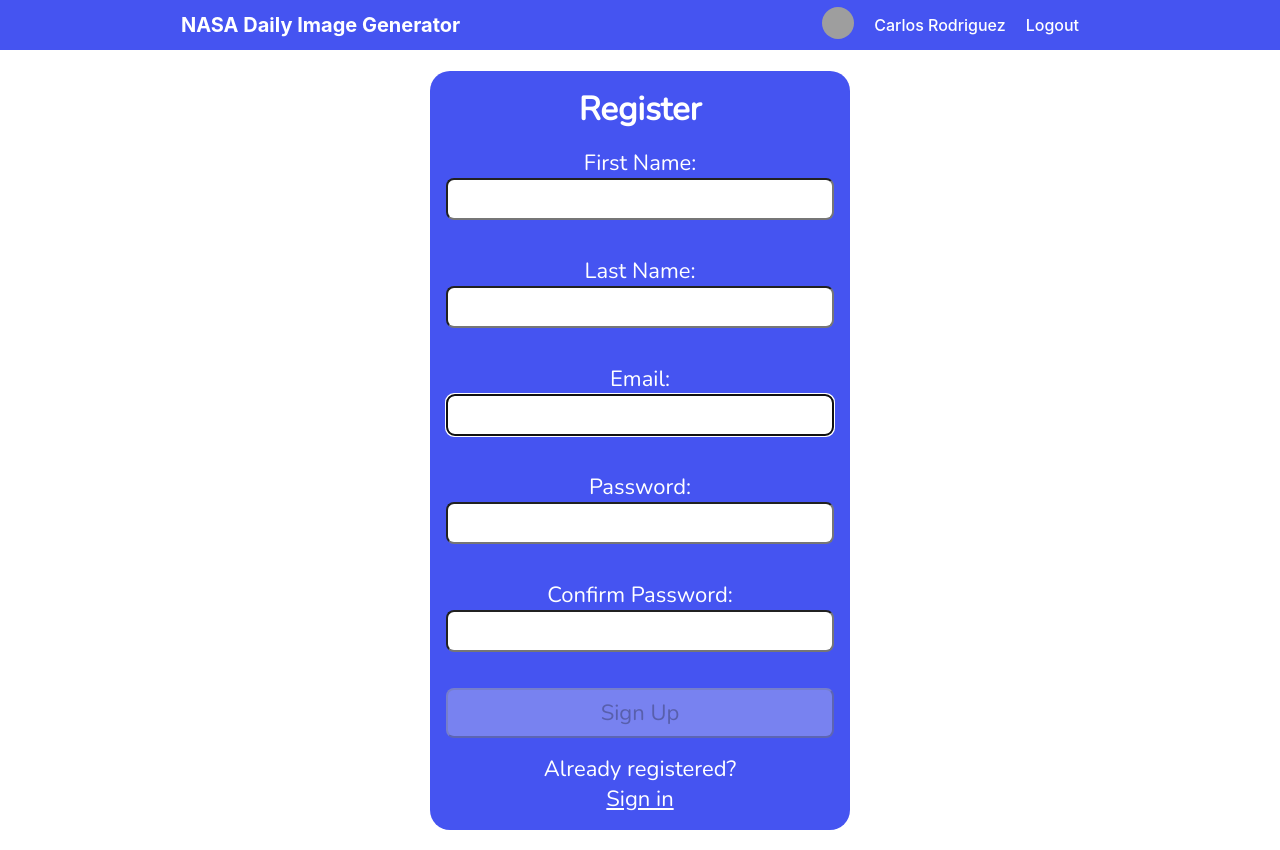
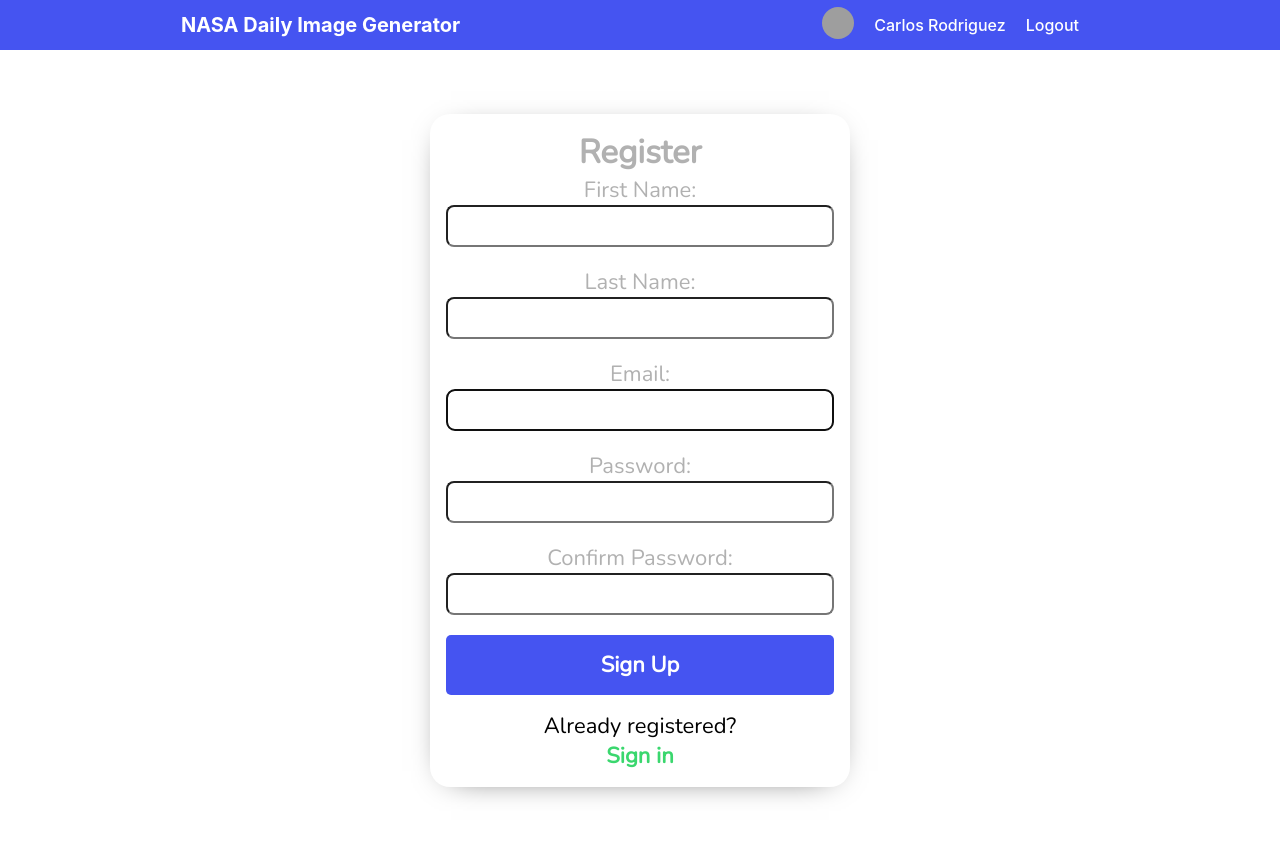
Before and after one commit to Crod7/NASA_Image_Generator_With_Auto0, a React (Create React App) app in the folder frontend/: page /register in a window 1280 px wide. Built offline with nearby package versions, Linux system fonts and the light colour scheme; grey boxes are pictures that could not be loaded.

Commit message:
Finished the CSS of Login and Register pages.

```diff
--- a/frontend/src/css/index.css
+++ b/frontend/src/css/index.css
@@ -7,6 +7,7 @@
   --buttonBackground: white;
   --primaryFont: white;
   --secondaryFont: rgb(177, 177, 177);
+  --blackFont: black;
 }
 
 body {
--- a/frontend/src/css/login.css
+++ b/frontend/src/css/login.css
@@ -10,9 +10,9 @@
     min-height: 400px;
     width: 60%;
     height: 75%;
-    -webkit-box-shadow: 0px 5px 33px -21px rgba(66, 68, 90, 1);
-    -moz-box-shadow: 0px 5px 33px -21px rgba(66, 68, 90, 1);
-    box-shadow: 0px 5px 33px -21px rgba(66, 68, 90, 1);
+    -webkit-box-shadow: 0px 5px 33px -21px rgb(0, 0, 0);
+    -moz-box-shadow: 0px 5px 33px -21px rgb(0, 0, 0);
+    box-shadow: 0px 5px 33px -21px rgb(0, 0, 0);
     display: flex;
     align-items: center;
     flex-direction: column;
@@ -24,6 +24,7 @@
     height: 30%;
     margin-top: 50px;
 }
+
 .bottom-section {
     order: 2;
     height: 70%;
@@ -49,7 +50,7 @@
 }
 
 .or {
-    border: 2px solid lightgray;
+    border: 2px solid var(--secondaryFont);
     border-radius: 50%;
     padding: 10px;
     color: gray;
@@ -60,7 +61,7 @@
 .line {
     width: 2px;
     height: 70%;
-    background-color: lightgray;
+    background-color: var(--secondaryFont);
     position: absolute;
     top: 0;
     bottom: 0;
@@ -71,8 +72,8 @@
 }
 
 .login-button {
-    width: 150px;
-    padding: 15px 25px;
+    width: 100%;
+    padding: 15px 25% 15px 25%;
     border-radius: 5px;
     color: var(--accent);
     display: flex;
@@ -82,6 +83,17 @@
     cursor: pointer;
     background-color: var(--buttonBackground);
     border: 2px solid var(--accent)
+}
+
+.login-submit {
+    width: 100%;
+    background-color: var(--secondary);
+    color: var(--primaryFont);
+    font-weight: bold;
+    border: none;
+    cursor: pointer;
+    padding: 15px 20px;
+    border-radius: 5px;
 }
 
 .icon {
@@ -96,16 +108,6 @@
     margin-bottom: 20px;
 }
 
-.submit {
-    width: 200px;
-    background-color: var(--secondary);
-    color: var(--primaryFont);
-    font-weight: bold;
-    border: none;
-    padding: 15px 20px;
-    border-radius: 5px;
-}
-
 .login-title {
     color: var(--secondaryFont);
 }
--- a/frontend/src/css/register.css
+++ b/frontend/src/css/register.css
@@ -13,10 +13,13 @@
     padding: 1rem 0.5rem;
     font-family: 'Nunito', sans-serif;
     font-size: 22px;
-    color: var(--primaryFont);
+    color: var(--secondaryFont);
 }
 
 .register-section {
+    -webkit-box-shadow: 0px 5px 33px -21px rgb(0, 0, 0);
+    -moz-box-shadow: 0px 5px 33px -21px rgb(0, 0, 0);
+    box-shadow: 0px 5px 33px -21px rgb(0, 0, 0);
     border-radius: 20px;
     width: 100%;
     max-width: 420px;
@@ -25,7 +28,6 @@
     flex-direction: column;
     justify-content: flex-start;
     padding: 1rem;
-    background-color: var(--secondary);
 }
 
 .register-form {
@@ -42,21 +44,11 @@
 
 input[type="text"],
 input[type="password"],
-button,
-textarea {
+button {
     font-family: 'Nunito', sans-serif;
     font-size: 22px;
     padding: 0.25rem;
     border-radius: 0.5rem;
-}
-
-label,
-button {
-    margin-top: 1rem;
-}
-
-button {
-    padding: 0.5rem;
 }
 
 .instructions {
@@ -103,3 +95,27 @@
 .register-line {
     display: inline-block;
 }
+
+.register-submit {
+    width: 100%;
+    background-color: var(--secondary);
+    color: var(--primaryFont);
+    font-weight: bold;
+    border: none;
+    cursor: pointer;
+    padding: 15px 20px;
+    border-radius: 5px;
+}
+
+.register-title {
+    color: var(--secondaryFont);
+}
+
+.text-bottom {
+    color: var(--blackFont);
+}
+
+.link-to-login {
+    color: var(--accent);
+    font-weight: bold;
+}
--- a/frontend/src/pages/Login.js
+++ b/frontend/src/pages/Login.js
@@ -23,9 +23,9 @@
             <div className="or">OR</div>
             </div>
             <div className="right">
-                <input type="text" placeholder="Email" />
-                <input type="text" placeholder="Password" />
-                <button className="submit">Login</button>
+                <input type="text" required="true" placeholder="Email" />
+                <input type="password" placeholder="Password" />
+                <button className="login-submit">Login</button>
 
                 <p className="need-an-account-text">Need an Account?</p>
                 <Link to='/register'><p className="link-to-create-account-text">Create One</p>Create One</Link>
--- a/frontend/src/pages/Register.js
+++ b/frontend/src/pages/Register.js
@@ -107,13 +107,13 @@
             <section className='register-section'>
                 <h1>Success!</h1>
                 <p>
-                    <a href="#">Sign In</a>
+                    <Link to='/login'><p className='link-to-login'>Sign In</p></Link>
                 </p>
             </section>
         ) : (
             <section className='register-section'>
                 <p ref={errRef} className={errMsg ? "errmsg" : "offscreen"} aria-live="assertive">{errMsg}</p>
-                <h1>Register</h1>
+                <h1 className='register-title'>Register</h1>
                 <form className="register-form" onSubmit={handleSubmit}>
                     <label htmlFor="username">
                         First Name:
@@ -249,14 +249,14 @@
                         Must match the first password input field.
                     </p>
 
-                    <button disabled={!validFirstName || !validLastName || !validEmail || !validPwd || !validMatch ? true : false}>
+                    <button className='register-submit' disabled={!validFirstName || !validLastName || !validEmail || !validPwd || !validMatch ? true : false}>
                         Sign Up
                     </button>
                 </form>
                 <p>
-                    Already registered?<br />
+                    <p className='text-bottom'>Already registered?<br /></p>
                     <span className="register-line">
-                        <Link to='/login'>Sign in</Link>
+                        <Link to='/login'><p className='link-to-login'>Sign in</p></Link>
                     </span>
                 </p>
             </section>
```
